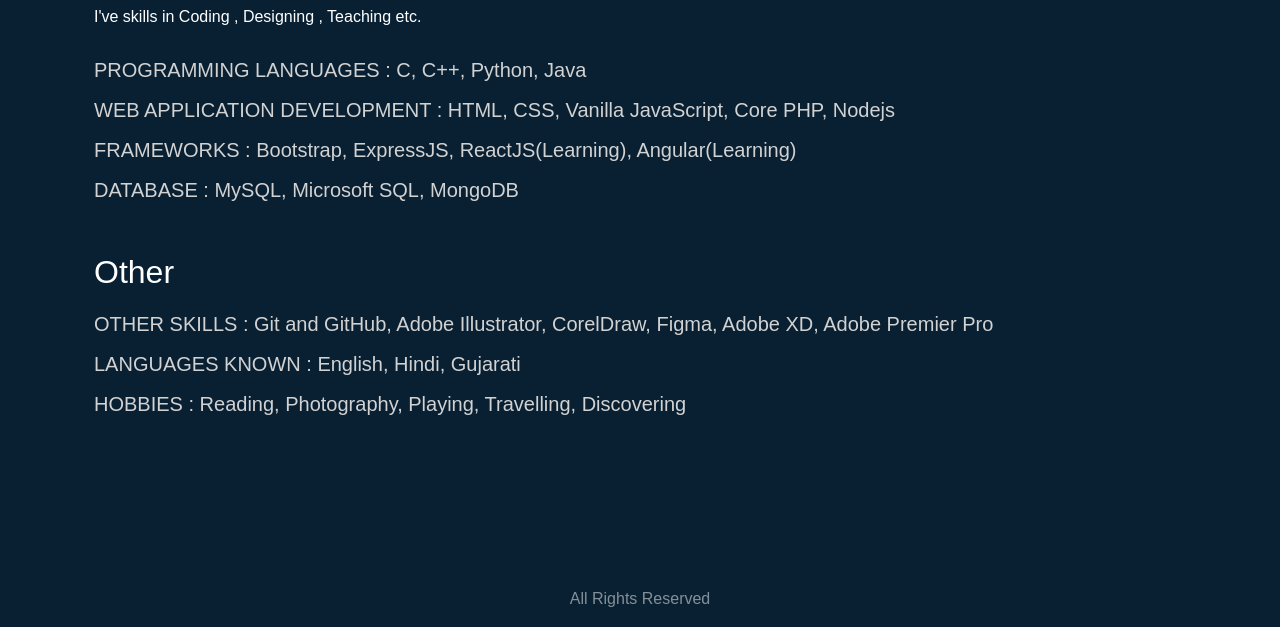
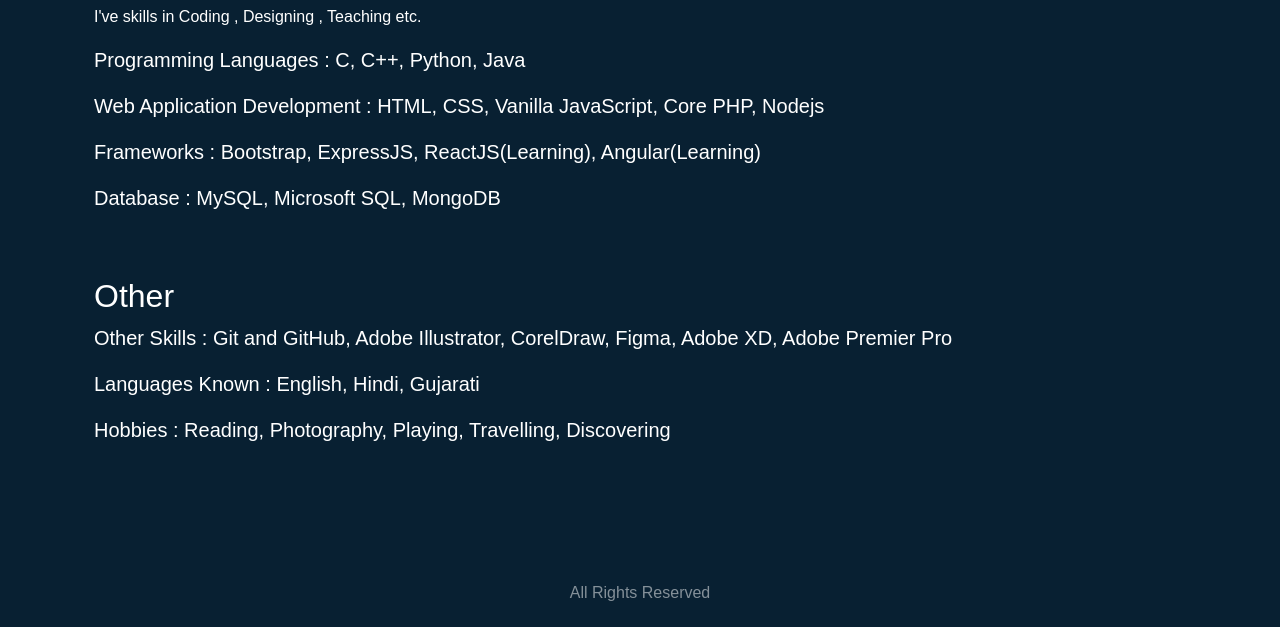
Before and after one commit to dharmit01/portfolio, a plain HTML site: page about.html in a window 1280 px wide. Shown: the part 711-1338 px from the top of the page. Drawn offline with nearby package versions, Linux system fonts and the light colour scheme.

Commit message:
Portfolio

```diff
--- a/about.html
+++ b/about.html
@@ -126,24 +126,19 @@
                     <div class="row skills-content">
 
                         <div class="col" data-aos="fade-up">
-                            <div class="progress">
-                                <span class="skill" style="font-size:20px">Programming Languages : <i class="val">C,
-                                        C++, Python, Java</i></span>
+                            <div>
+                                <p class="skills-type">Programming Languages : <i class="val">C, C++, Python, Java</i></p>
                             </div>
-                            <div class="progress">
-                                <span class="skill" style="font-size:20px">Web Application Development : <i
-                                        class="val">HTML, CSS, Vanilla JavaScript, Core PHP, Nodejs</i></span>
+                            <div>
+                                <p class="skills-type">Web Application Development : <i class="val">HTML, CSS, Vanilla JavaScript, Core PHP, Nodejs</i></p>
                             </div>
-                            <div class="progress">
-                                <span class="skill" style="font-size:20px">Frameworks : <i class="val">Bootstrap,
-                                        ExpressJS, ReactJS(Learning), Angular(Learning)</i></span>
+                            <div>
+                                <p class="skills-type">Frameworks : <i class="val">Bootstrap, ExpressJS, ReactJS(Learning), Angular(Learning)</i></p>
                             </div>
-                            <div class="progress">
-                                <span class="skill" style="font-size:20px">Database : <i class="val">MySQL, Microsoft
-                                        SQL, MongoDB</i></span>
+                            <div>
+                                <p class="skills-type">Database : <i class="val">MySQL, Microsoft SQL, MongoDB</i></p>
                             </div>
                         </div>
-
                     </div>
 
                 </div>
@@ -158,17 +153,14 @@
                     <div class="row skills-content">
 
                         <div class="col" data-aos="fade-up">
-                            <div class="progress">
-                                <span class="skill" style="font-size:20px">Other Skills : <i class="val">Git and GitHub,
-                                        Adobe Illustrator, CorelDraw, Figma, Adobe XD, Adobe Premier Pro</i></span>
+                            <div>
+                                <p class="skills-type">Other Skills : <i class="val">Git and GitHub, Adobe Illustrator, CorelDraw, Figma, Adobe XD, Adobe Premier Pro</i></p>
                             </div>
-                            <div class="progress">
-                                <span class="skill" style="font-size:20px">Languages Known : <i class="val">English,
-                                        Hindi, Gujarati</i></span>
+                            <div>
+                                <p class="skills-type">Languages Known : <i class="val">English, Hindi, Gujarati</i></p>
                             </div>
-                            <div class="progress">
-                                <span class="skill" style="font-size:20px">Hobbies : <i class="val">Reading,
-                                        Photography, Playing, Travelling, Discovering</i></span>
+                            <div>
+                                <p class="skills-type">Hobbies : <i class="val">Reading, Photography, Playing, Travelling, Discovering</i></p>
                             </div>
                         </div>
 
@@ -177,7 +169,7 @@
                 </div>
             </section>
         </div>
-        <br><br><br><br><br>
+        <br><br><br>
 
 
         <footer class="mt-auto text-white-50 text-center">
--- a/style.css
+++ b/style.css
@@ -105,3 +105,13 @@ a:active { text-decoration: none; }
   text-transform: none;
   font-weight: 500;
 }
+
+.skills-type .val{
+  font-style: normal;
+  font-weight: 500;
+}
+
+.skills-type{
+  font-size: 20px;
+  font-weight: 300;
+}
```
